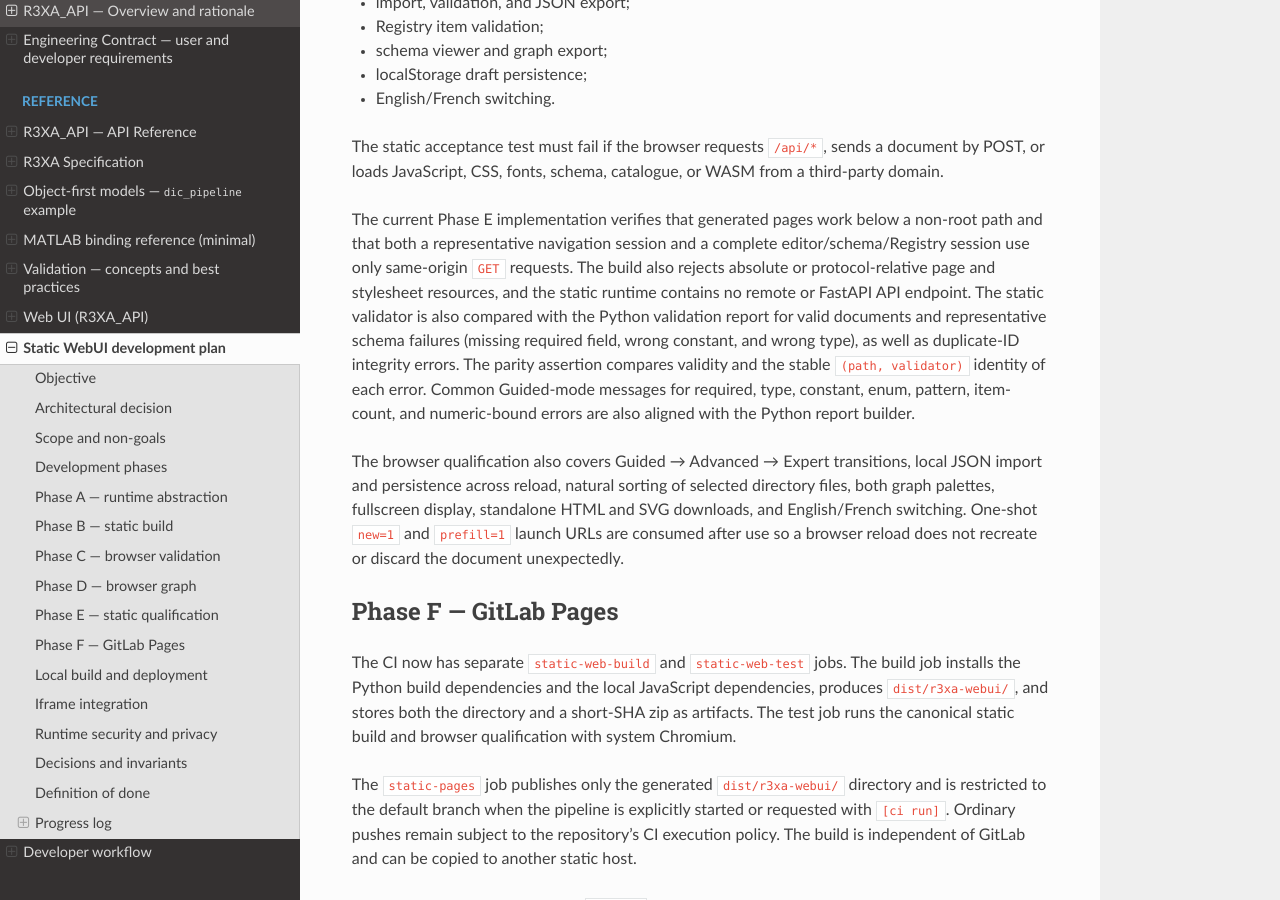
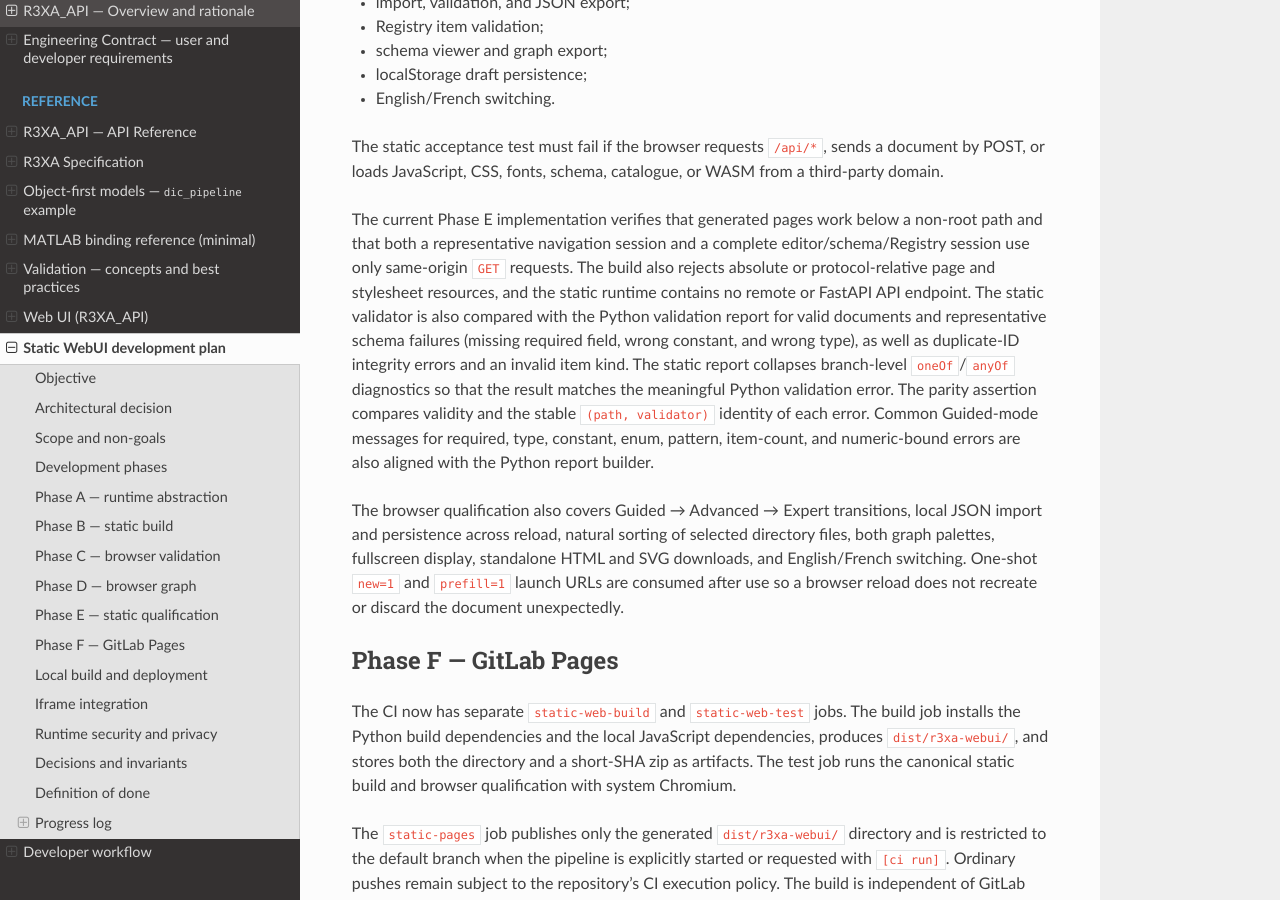
Before and after one commit to jeffwitz/R3XA_API, a Sphinx documentation site: the page built from docs/static_web.md, in a window 1280 px wide and 900 px high, scrolled down 4293 px. Built offline with Sphinx 7.4.7 and the Read the Docs theme 3.1.0, drawn with Linux system fonts in a browser that asks for light colours; some of the changed text lies outside the part shown.

Commit message:
test(web): normalize static combinator reports

```diff
--- a/docs/static_web.md
+++ b/docs/static_web.md
@@ -207,10 +207,12 @@ the static runtime contains no remote or FastAPI API endpoint. The static
 validator is also compared with the
 Python validation report for valid documents and representative schema
 failures (missing required field, wrong constant, and wrong type), as well as
-duplicate-ID integrity errors. The parity assertion compares validity and the
-stable `(path, validator)` identity of each error. Common Guided-mode messages
-for required, type, constant, enum, pattern, item-count, and numeric-bound
-errors are also aligned with the Python report builder.
+duplicate-ID integrity errors and an invalid item kind. The static report
+collapses branch-level `oneOf`/`anyOf` diagnostics so that the result matches
+the meaningful Python validation error. The parity assertion compares validity
+and the stable `(path, validator)` identity of each error. Common Guided-mode
+messages for required, type, constant, enum, pattern, item-count, and
+numeric-bound errors are also aligned with the Python report builder.
 
 The browser qualification also covers Guided → Advanced → Expert transitions,
 local JSON import and persistence across reload, natural sorting of selected
@@ -428,8 +430,8 @@ works in Chromium, palette data comes from the Python source, and a failed
 WebAssembly load produces a graph-specific error without disabling the editor.
 Phase E browser qualification, zero-network checks, and schema/integrity status
 parity are now covered by the local test suite. The remaining Phase E work is
-normalized user-facing error wording and any gaps found during the hosted
-smoke test.
+the final normalized user-facing error wording review and any gaps found during
+the hosted smoke test.
 
 ### Phase F progress
 
```
Also changed, not shown: web/static/runtime-static.js (+12 -1 lines), 1 other file.
